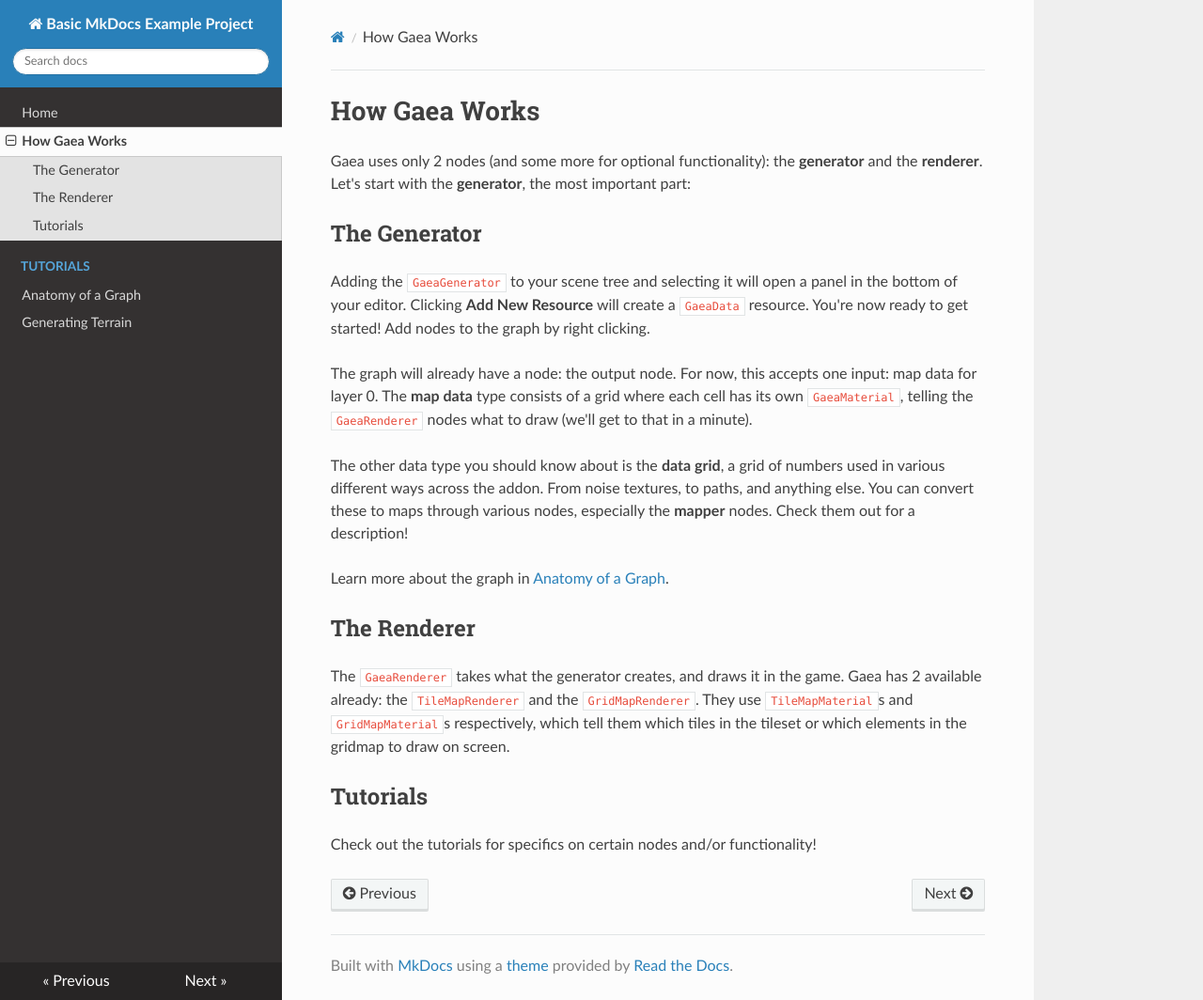
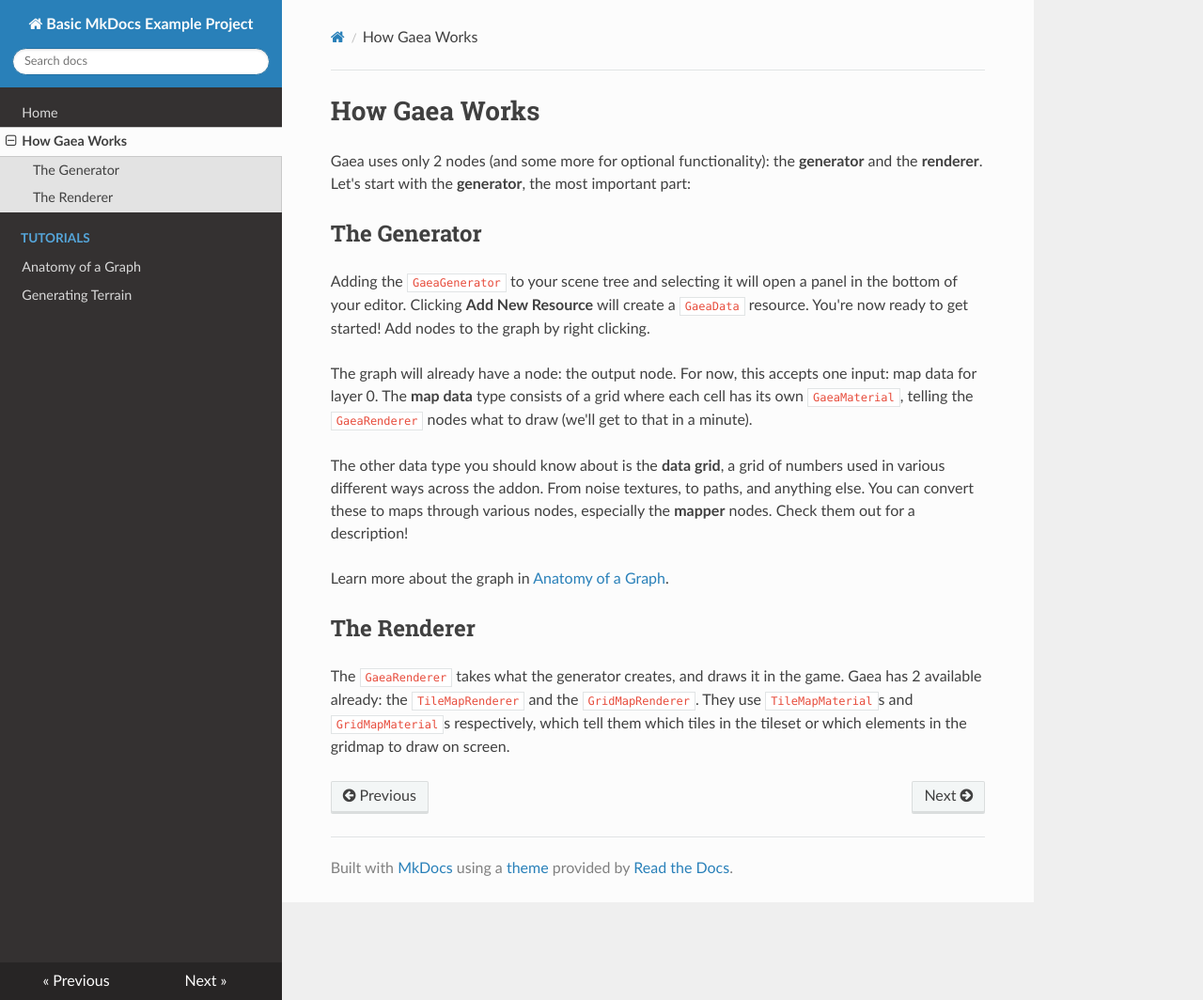
Before and after one commit to gaea-godot/rtd-docs, an MkDocs documentation site: the page built from docs/how-gaea-works.md, in a window 1280 px wide and 1064 px high. Shown: the whole window at 94% size. Built offline with MkDocs 1.6.1, drawn with Linux system fonts in a browser that asks for light colours; nearby versions of some CDN libraries.

Commit message:
Update how-gaea-works.md

```diff
--- a/docs/how-gaea-works.md
+++ b/docs/how-gaea-works.md
@@ -15,7 +15,3 @@ Learn more about the graph in [Anatomy of a Graph](tutorials/anatomy-of-a-graph.
 ## The Renderer
 
 The `GaeaRenderer` takes what the generator creates, and draws it in the game. Gaea has 2 available already: the `TileMapRenderer` and the `GridMapRenderer`. They use `TileMapMaterial`s and `GridMapMaterial`s respectively, which tell them which tiles in the tileset or which elements in the gridmap to draw on screen.
-
-## Tutorials
-
-Check out the tutorials for specifics on certain nodes and/or functionality!
```
